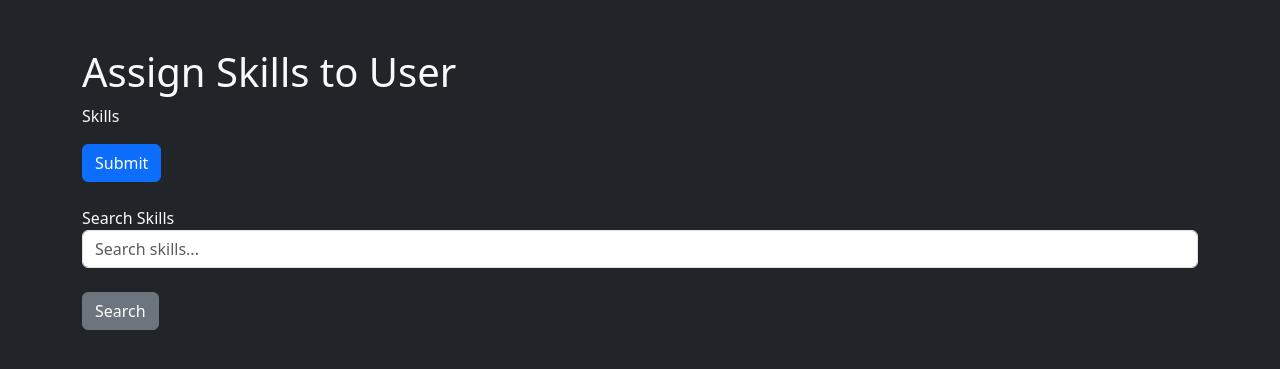
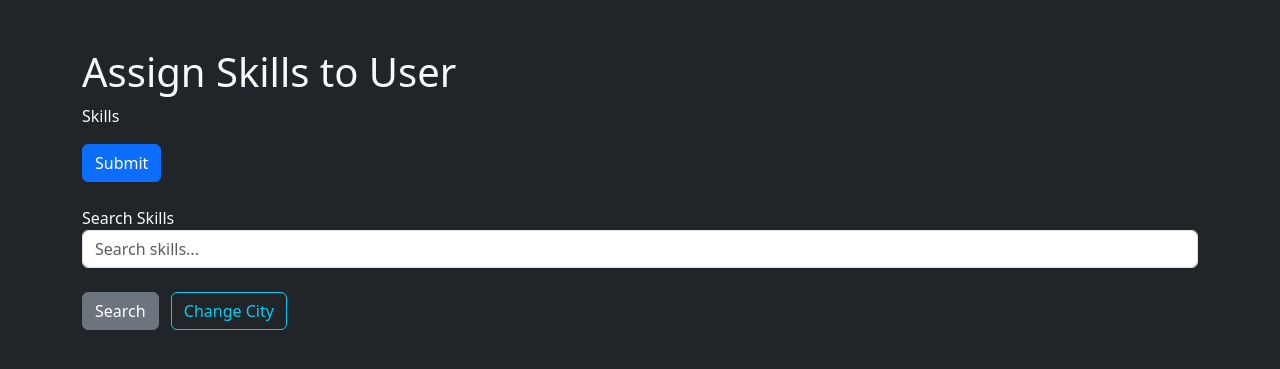
Before and after one commit to michu999/SkillBase, a Django app: page /user_form/ in a window 1280 px wide. Shown: the top 369 px of the page. Run offline with Django 5.2, Linux system fonts and the light colour scheme; the visitor is signed in with stand-in values (Sample User, id 1); data that the repository does not hold is empty.

Commit message:
done with work, still small bug with crsf  token in city_form exists but ill fix that tomorrow

```diff
--- a/bot/admin.py
+++ b/bot/admin.py
@@ -1,7 +1,8 @@
 from django.contrib import admin
 
-from bot.models import User, Skill
+from bot.models import User, Skill, City
 
 # Register your models here.
 admin.site.register(Skill)
 admin.site.register(User)
+admin.site.register(City)
--- a/bot/forms.py
+++ b/bot/forms.py
@@ -10,3 +10,11 @@ class UserForm(forms.ModelForm):
     class Meta:
         model = User
         fields = ['first_name', 'last_name', 'skills']
+
+class CityForm(forms.ModelForm):
+    class Meta:
+        model = User
+        fields = ['city']
+        widgets = {
+            'city': forms.TextInput(attrs={'class': 'form-control'}),
+        }
--- a/bot/models.py
+++ b/bot/models.py
@@ -13,7 +13,7 @@ class User(models.Model):
     first_name = models.CharField(max_length=100)
     last_name = models.CharField(max_length=100)
     skills = models.ManyToManyField(Skill, blank=True)
-    cities = models.ManyToManyField('City', blank=True)
+    city = models.ForeignKey('City', on_delete=models.SET_NULL, null=True, blank=True)
 
     def __str__(self):
         return f"{self.first_name} {self.last_name} ({self.auth_user.username}) - {self.email}"
--- a/bot/views.py
+++ b/bot/views.py
@@ -1,10 +1,31 @@
-from django.shortcuts import render
-from .models import User, Skill
-from .forms import UserForm
+from django.shortcuts import render, redirect
+from .models import User, Skill, City
+from .forms import UserForm, CityForm
 from django.contrib.auth.decorators import login_required
+
 
 def landing_page(request):
     return render(request, 'landing.html')
+
+@login_required
+def city_form_view(request):
+    # Handle the POST request for the city form submission
+    if request.method == 'POST':
+        form = CityForm(request.POST)
+        if form.is_valid():
+            # Process the form data
+            city = form.cleaned_data['city']
+            # Do something with the city data, like saving to user's profile
+            # ...
+
+            # Redirect to another page after processing
+            return redirect('user_form')  # Replace 'user_form' with your actual URL name
+    else:
+        # For GET requests, display the form
+        form = CityForm()
+
+    # Always return a response
+    return render(request, 'city_form.html', {'form': form, 'cities': City.objects.all()})
 
 @login_required
 def user_form_view(request):
--- a/templates/city_form.html
+++ b/templates/city_form.html
@@ -12,5 +12,6 @@
 </div>
 
     <button type="submit" class="btn btn-primary mt-3">Submit</button>
+    <a href="{% url 'user_form' %}" class="btn btn-outline-info mt-3 ms-2">Back to Skills</a>
 </form>
 {% endblock content %}
--- a/templates/user_form.html
+++ b/templates/user_form.html
@@ -35,6 +35,7 @@
         <label for="search">Search Skills</label>
         <input type="text" id="search" name="search" value="{{ query }}" class="form-control mb-3" placeholder="Search skills...">
         <button type="submit" class="btn btn-secondary mt-2">Search</button>
+        <a href="{% url 'city_form' %}" class="btn btn-outline-info mt-2 ms-2">Change City</a>
     </div>
 </form>
 
--- a/user_skills_bot/urls.py
+++ b/user_skills_bot/urls.py
@@ -24,6 +24,7 @@ from django.views.generic import RedirectView
 urlpatterns = [
     path('', views.landing_page, name='landing'),
     path('admin/', admin.site.urls),
+    path('city_form/', views.city_form_view, name='city_form'),
     path('user_form/', views.user_form_view, name='user_form'),
     path('success/', lambda request: render(request, 'success'), name='success'),
     path('accounts/', include('allauth.urls')),
```
Also changed, not shown: bot/apps.py (line endings or trailing spaces), bot/migrations/0009_remove_user_cities_user_city.py (added), 2 other files.
